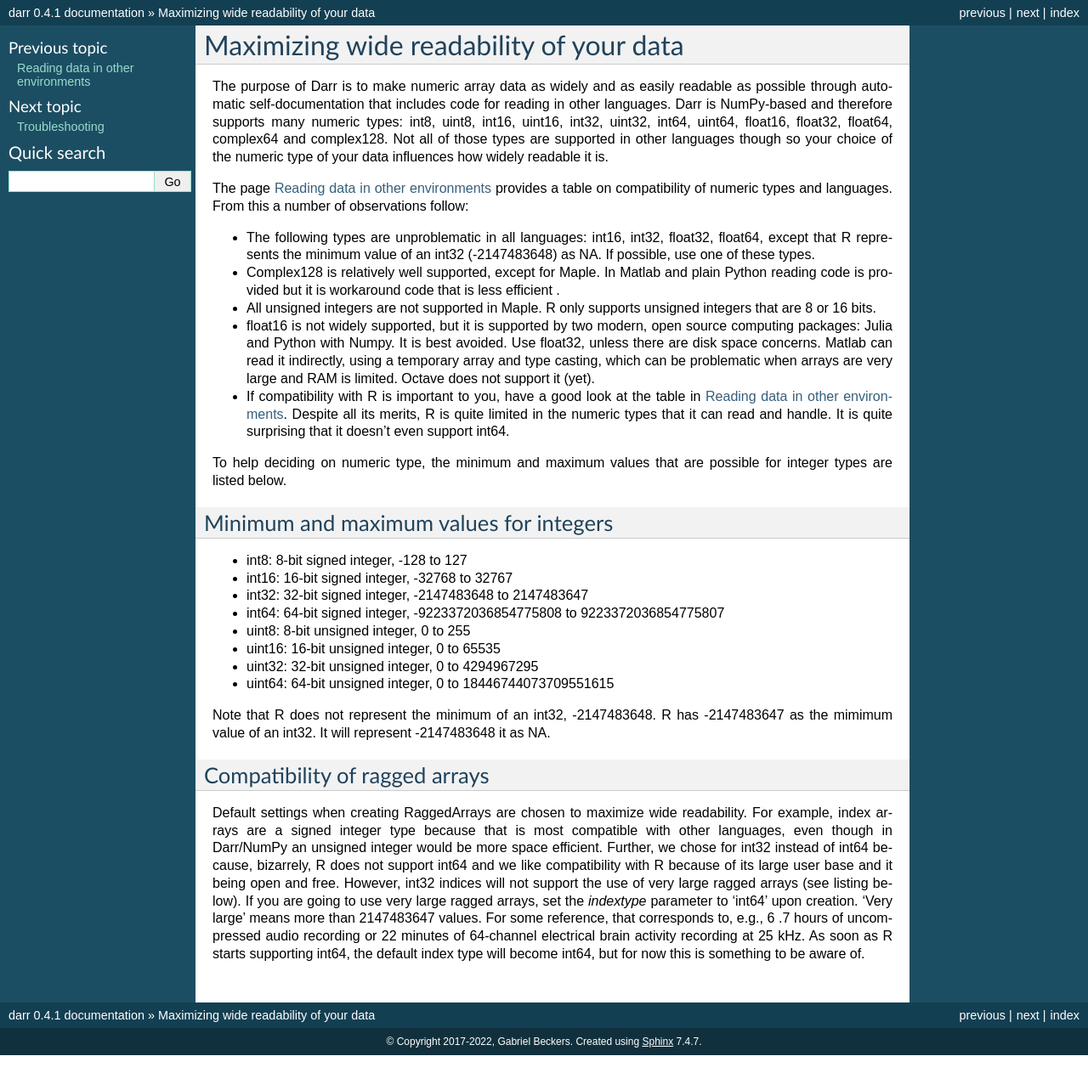
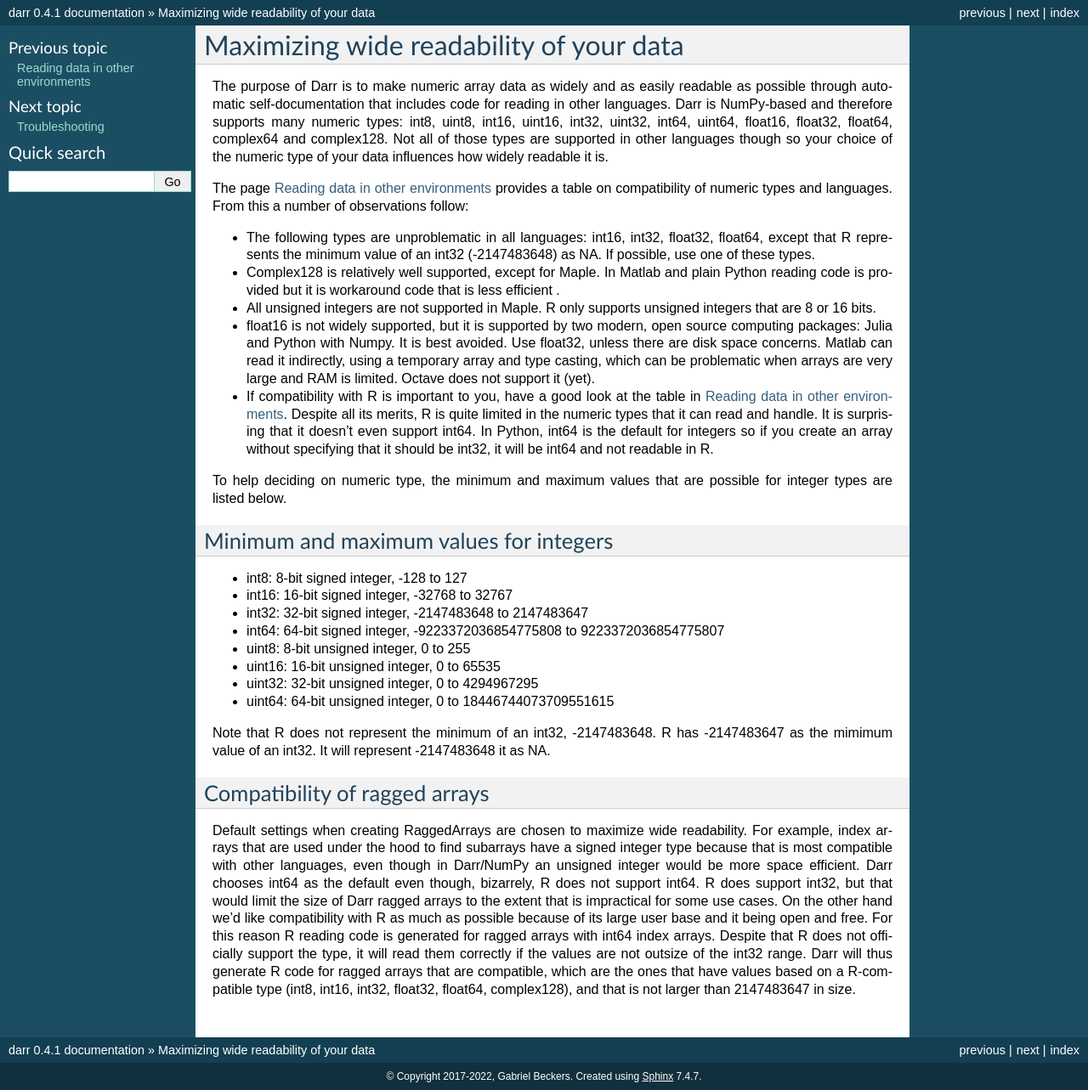
Before and after one commit to gbeckers/Darr, a Sphinx documentation site: the page built from docs/readability.rst, in a window 1280 px wide. Shown: the whole page at 85% size. Built offline with Sphinx 7.4.7, drawn with Linux system fonts in a browser that asks for light colours; before the commit the page ends 1242 px from its top, so only the background shows below that.

Commit message:
int64 index default again, make R compatible

```diff
--- a/docs/readability.rst
+++ b/docs/readability.rst
@@ -34,7 +34,9 @@ observations follow:
 - If compatibility with R is important to you, have a good look at the table
   in :doc:`Reading data in other environments <readcode>`. Despite all its
   merits, R is quite limited in the numeric types that it can read and handle.
-  It is quite surprising that it doesn't even support int64.
+  It is surprising that it doesn't even support int64. In Python, int64
+  is the default for integers so if you create an array without specifying
+  that it should be int32, it will be int64 and not readable in R.
 
 To help deciding on numeric type, the minimum and maximum values that are
 possible for integer types are listed below.
@@ -58,16 +60,17 @@ it as NA.
 Compatibility of ragged arrays
 ------------------------------
 Default settings when creating RaggedArrays are chosen to maximize wide
-readability. For example, index arrays are a signed integer type because that
-is most compatible with other languages, even though in Darr/NumPy an
-unsigned integer would be more space efficient. Further, we chose for int32
-instead of int64 because, bizarrely, R does not support int64 and we like
-compatibility with R because of its large user base and it being open and
-free. However, int32 indices will not support the use of very large ragged
-arrays (see listing below). If you are going to use very large ragged arrays,
-set the `indextype` parameter to 'int64' upon creation. 'Very large' means
-more than 2147483647 values. For some reference, that corresponds to, e.g.,
-6 .7 hours of uncompressed audio recording or 22 minutes of 64-channel
-electrical brain activity recording at 25 kHz. As soon as R starts supporting
-int64, the default index type will become int64, but for now this is something
-to be aware of.
+readability. For example, index arrays that are used under the hood to find
+subarrays have a signed integer type because that is most compatible with other
+languages, even though in Darr/NumPy an unsigned integer would be more space
+efficient. Darr chooses int64 as the default even though, bizarrely, R does not
+support int64. R does support int32, but that would limit the size of Darr
+ragged arrays to the extent that is impractical for some use cases. On the
+other hand we'd like compatibility with R as much as possible because of its
+large user base and it being open and free. For this reason R reading code
+is generated for ragged arrays with int64 index arrays. Despite that R does not
+officially support the type, it will read them correctly if the values are not
+outsize of the int32 range. Darr will thus generate R code for ragged arrays
+that are compatible, which are the ones that have values based on a
+R-compatible type (int8, int16, int32, float32, float64, complex128), and that
+is not larger than 2147483647 in size.
```
Also changed, not shown: 3 other files.
